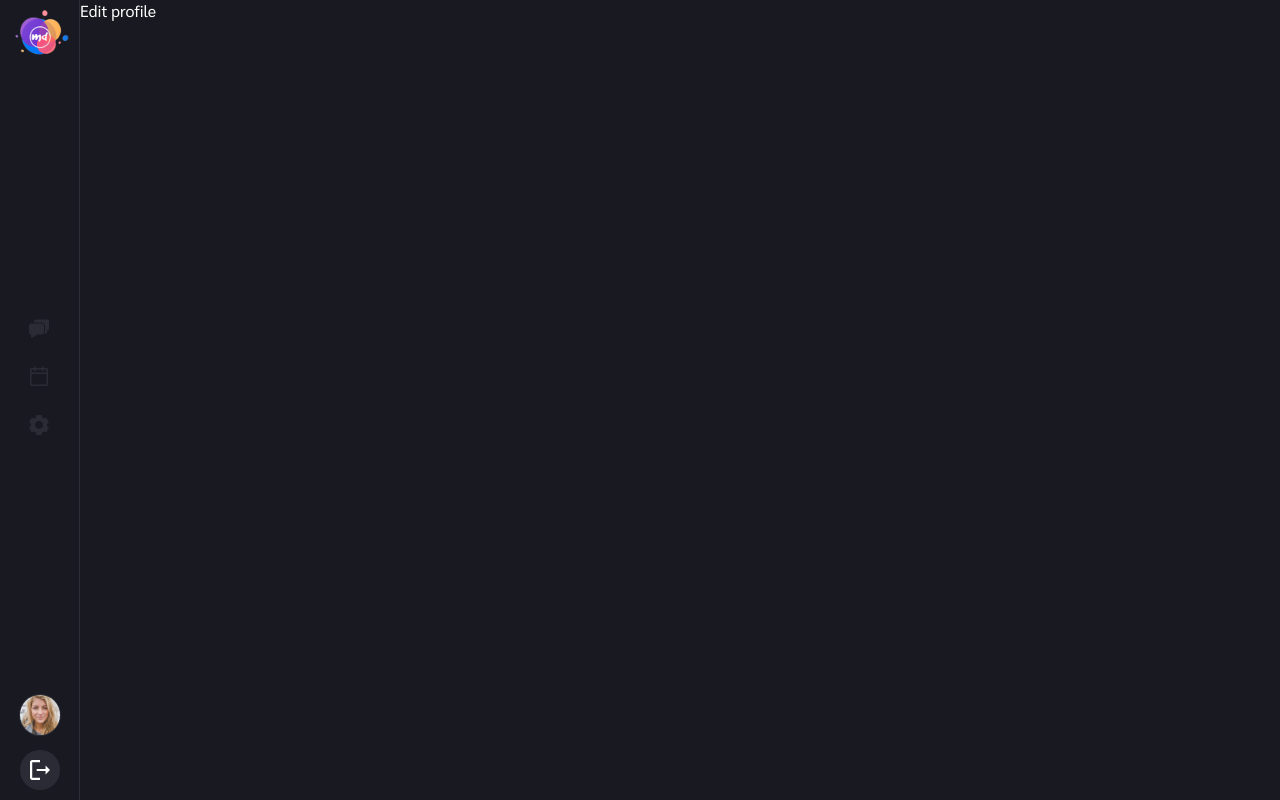
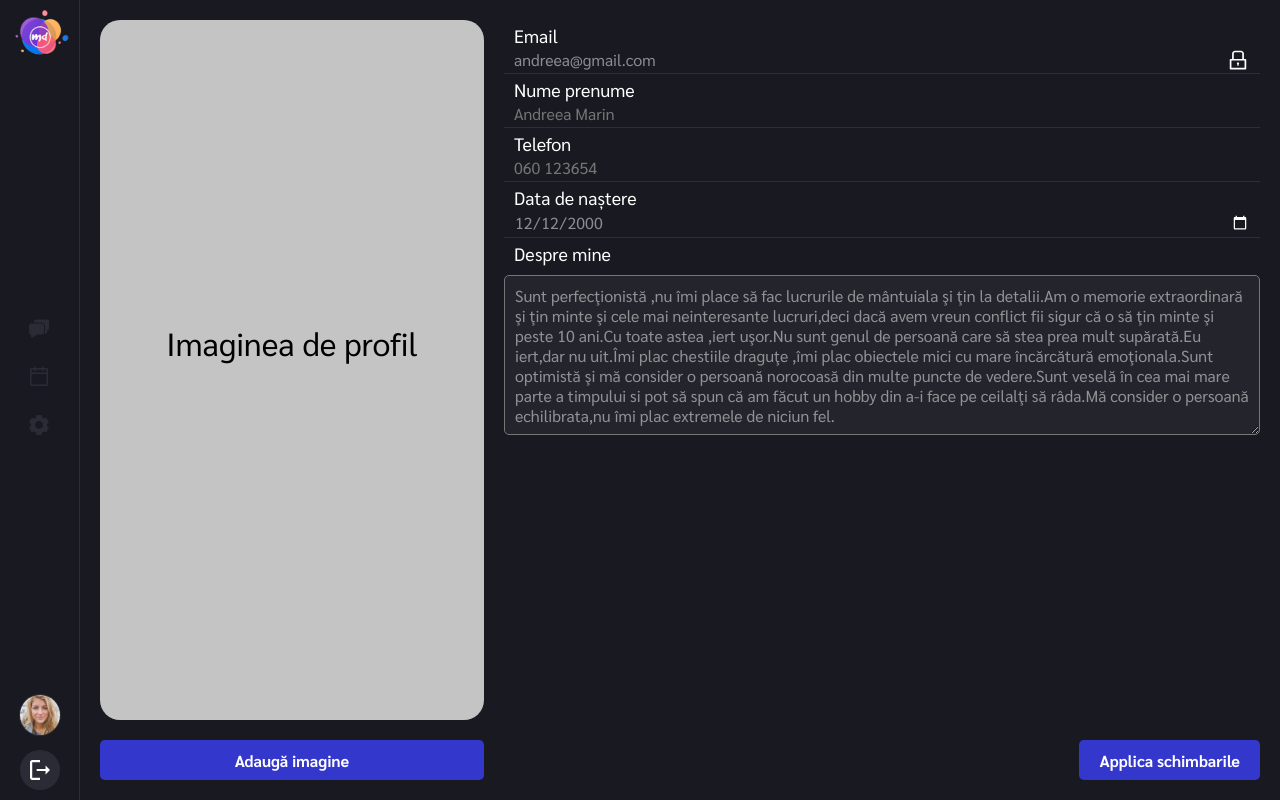
Before and after one commit to feudal/chat-md, a React (Create React App) app: page /edit-profile in a window 1280 px wide. Built offline with nearby package versions, Linux system fonts and the light colour scheme; a web font is replaced by a local one.

Commit message:
Edit profile page finished.

```diff
--- /dev/null
+++ b/src/components/Profile/ProfileForm/ProfileForm.js
@@ -0,0 +1,36 @@
+import React from 'react';
+import classes from './ProfileForm.module.css';
+
+const ProfileForm = (props) => {
+    const profile = props.profileInfo;
+
+    return (
+        <form className={classes.form}>
+            <label className={classes.label}>
+                <span>Email</span>
+                <input className={[classes.input, classes['input--lock']].join(' ')} type="email" placeholder='completati' value={profile.email} readOnly/>
+            </label>
+            <label className={classes.label}>
+                <span>Nume prenume</span>
+                <input className={classes.input} type="text" placeholder={profile.name ? profile.name : 'completati'} />
+            </label>
+            <label className={classes.label}>
+                <span>Telefon</span>
+                <input className={classes.input} type="text" placeholder={profile.mobile ? profile.mobile : 'completati'} />
+            </label>
+            <label className={classes.label}>
+                <span>Data de naștere</span>
+                <input className={classes.input} type="date" value={profile.dob} />
+            </label>
+            <label className={classes.label}>
+                <span>Despre mine</span>
+                <textarea className={classes.textarea} value={profile.text}/>
+            </label>
+            <input className={classes.button} type="submit" value='Applica schimbarile'/>
+            <div className={classes['form-group']}>
+            </div>
+        </form>
+    );
+};
+
+export default ProfileForm;
--- /dev/null
+++ b/src/components/Profile/ProfileForm/ProfileForm.module.css
@@ -0,0 +1,97 @@
+.form {
+    display: flex;
+    flex-direction: column;
+    align-items: flex-end;
+}
+span {
+    display: block;
+    font-family: Sarabun, serif;
+    font-style: normal;
+    font-weight: normal;
+    font-size: 18px;
+    line-height: 22px;
+    padding-left: 10px;
+    margin-top: 5px;
+
+    color: #FFFFFF;
+}
+.input {
+    width: 100%;
+    background: transparent;
+    border-bottom: 1px solid #2D2E38;
+    padding: 3px 10px;
+    color: rgba(255, 255, 255, 0.5);
+    font-family: Sarabun, serif;
+    font-size: 16px;
+    line-height: 20px;
+    font-style: normal;
+    font-weight: 400;
+    text-align: left;
+    outline: 0;
+}
+.input--lock {
+    background: url("../../../assets/icons/lock.svg") no-repeat calc(100% - 10px) 50%;
+}
+.input--lock:focus {
+    border-bottom: 1px solid #2D2E38!important;
+}
+.input:focus {
+    border-bottom: 1px solid #fff;
+}
+::-webkit-calendar-picker-indicator {
+    filter: invert(1);
+}
+.input::placeholder {
+}
+input:-webkit-autofill,
+input:-webkit-autofill:hover,
+input:-webkit-autofill:focus,
+input:-webkit-autofill:active {
+    -webkit-box-shadow: 0 0 0 30px #191a21 inset !important;
+    -webkit-text-fill-color: rgba(255, 255, 255, 0.5);
+}
+.label {
+    display: block;
+    width: 100%;
+}
+.button {
+    margin-top: auto;
+    padding: 0 20px;
+    cursor: pointer;
+    background: #3337CC;
+    height: 40px;
+    border-radius: 5px;
+    font-family: Sarabun, serif;
+    font-style: normal;
+    font-weight: bold;
+    font-size: 16px;
+    line-height: 21px;
+    color: #FFFFFF;
+    transition: all .3s;
+}
+.button:hover {
+    background: #252893;
+}
+
+.textarea {
+    resize: vertical;
+    width: 100%;
+    min-height: 20vh;
+    margin-top: 10px;
+    padding: 10px;
+    background: rgba(255, 255, 255, 0.05);
+    border-radius: 5px;
+    outline: none;
+
+    font-family: Sarabun, serif;
+    font-size: 16px;
+    line-height: 20px;
+    font-style: normal;
+    font-weight: 400;
+    text-align: left;
+    color: rgba(255, 255, 255, 0.5);
+}
+.textarea:focus {
+    border: 1px solid #fff;
+}
+.error {}
--- a/src/components/Profile/ProfileImage/ProfileImage.js
+++ b/src/components/Profile/ProfileImage/ProfileImage.js
@@ -4,7 +4,9 @@ import classes from './ProfileImage.module.css';
 const ProfileImage = () => {
     return (
         <div>
-            <div className={classes['img-frame']}/>
+            <div className={classes['img-frame']}>
+                <span className={classes.span}>Imaginea de profil</span>
+            </div>
             <button className={classes.button}>Adaugă imagine</button>
         </div>
     );
--- a/src/components/Profile/ProfileImage/ProfileImage.module.css
+++ b/src/components/Profile/ProfileImage/ProfileImage.module.css
@@ -1,12 +1,29 @@
 .img-frame {
+    position: relative;
     width: 100%;
-    /*height: calc(100vh - 40px);*/
     height: calc(100vh - 100px);
     padding: 20px;
     margin-bottom: 20px;
 
     background: #C4C4C4;
     border-radius: 20px;
+}
+.span {
+    position: absolute;
+    top: calc(50% - 50px);
+    left: 0;
+    width: 100%;
+    height: 100px;
+    padding: 0 20px;
+
+    text-align: center;
+    font-family: Sarabun, serif;
+    font-style: normal;
+    font-weight: normal;
+    font-size: 32px;
+    line-height: 36px;
+
+    color: #000;
 }
 
 .button {
--- a/src/components/Profile/ProfileInfo/ProfileInfo.js
+++ b/src/components/Profile/ProfileInfo/ProfileInfo.js
@@ -23,10 +23,6 @@ const ProfileInfo = (props) => {
                 <span className={classes.text}>{profile.mobile}</span>
             </div>
             <div className={classes.group}>
-                <h3 className={classes.title}>Gen</h3>
-                <span className={classes.text}>{profile.gender}</span>
-            </div>
-            <div className={classes.group}>
                 <h3 className={classes.title}>Data de nastere</h3>
                 <span className={classes.text}>{profile.dob}</span>
             </div>
--- a/src/pages/EditProfile.js
+++ b/src/pages/EditProfile.js
@@ -1,10 +1,29 @@
 import React from 'react';
+import ProfileImage from "../components/Profile/ProfileImage/ProfileImage";
+import ProfileLayout from "../components/layout/ProfileLayout";
+import ProfileForm from "../components/Profile/ProfileForm/ProfileForm";
+
+const PROFILE_DATA = {
+    name: 'Andreea Marin',
+    email: 'andreea@gmail.com',
+    mobile: '060 123654',
+    // dob: '12/12/2000',
+    dob: '2000-12-12',
+    text: 'Sunt perfecţionistă ,nu îmi place să fac lucrurile de mântuiala şi ţin la detalii.Am o memorie extraordinară' +
+        ' şi ţin minte şi cele mai neinteresante lucruri,deci dacă avem vreun conflict fii sigur că o să ţin minte şi ' +
+        'peste 10 ani.Cu toate astea ,iert uşor.Nu sunt genul de persoană care să stea prea mult supărată.Eu iert,dar nu' +
+        ' uit.Îmi plac chestiile draguţe ,îmi plac obiectele mici cu mare încărcătură emoţionala.Sunt optimistă şi mă' +
+        ' consider o persoană norocoasă din multe puncte de vedere.Sunt veselă în cea mai mare parte a timpului si pot' +
+        ' să spun că am făcut un hobby din a-i face pe ceilalţi să râda.Mă consider o persoană echilibrata,nu îmi plac ' +
+        'extremele de niciun fel.'
+}
 
 const EditProfile = () => {
     return (
-        <div>
-            Edit profile
-        </div>
+        <ProfileLayout>
+            <ProfileImage/>
+            <ProfileForm profileInfo={PROFILE_DATA}/>
+        </ProfileLayout>
     );
 };
 
--- a/src/pages/Profile.js
+++ b/src/pages/Profile.js
@@ -8,7 +8,6 @@ const PROFILE_DATA = {
     name: 'Andreea Marin',
     email: 'andreea@gmail.com',
     mobile: '060 123654',
-    gender: 'femenin',
     dob: '12/12/2000',
     text: 'Sunt perfecţionistă ,nu îmi place să fac lucrurile de mântuiala şi ţin la detalii.Am o memorie extraordinară' +
         ' şi ţin minte şi cele mai neinteresante lucruri,deci dacă avem vreun conflict fii sigur că o să ţin minte şi ' +
```
Also changed, not shown: src/assets/icons/lock.svg (added).
